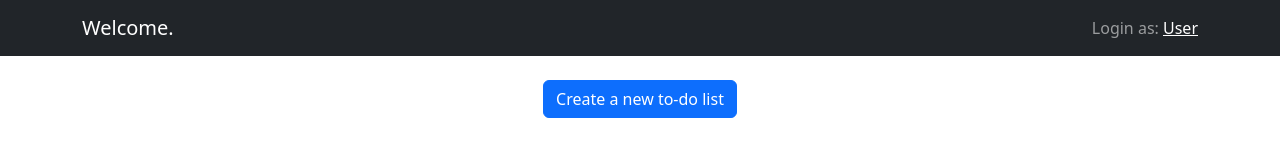
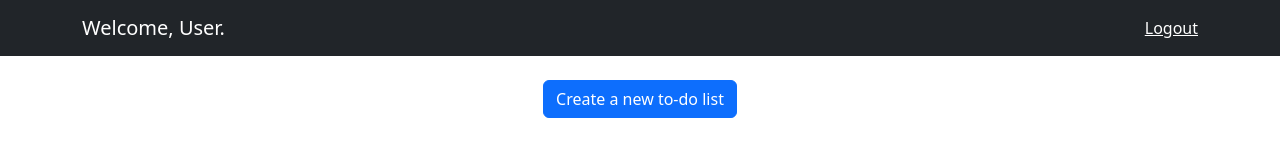
Before and after one commit to salsabilaathika-97/Mock-Test-Login, a React (Create React App) app: page /home in a window 1280 px wide. Shown: the top 148 px of the page. Built offline with nearby package versions, Linux system fonts and the light colour scheme.

Commit message:
add logout option in navbar

```diff
--- a/src/components/Navigation/Navigation.js
+++ b/src/components/Navigation/Navigation.js
@@ -6,12 +6,12 @@ const Navigation = () => {
         <Navbar bg="dark" variant="dark">
             <Container>
                 <Navbar.Brand>
-                    Welcome.
+                    Welcome, User.
                 </Navbar.Brand>
                 <Navbar.Toggle />
                 <Navbar.Collapse className="justify-content-end">
                     <Navbar.Text>
-                        Login as: <a href="#">User</a>
+                        <a href = "#home">Logout</a>
                     </Navbar.Text>
                 </Navbar.Collapse>
             </Container>
```
